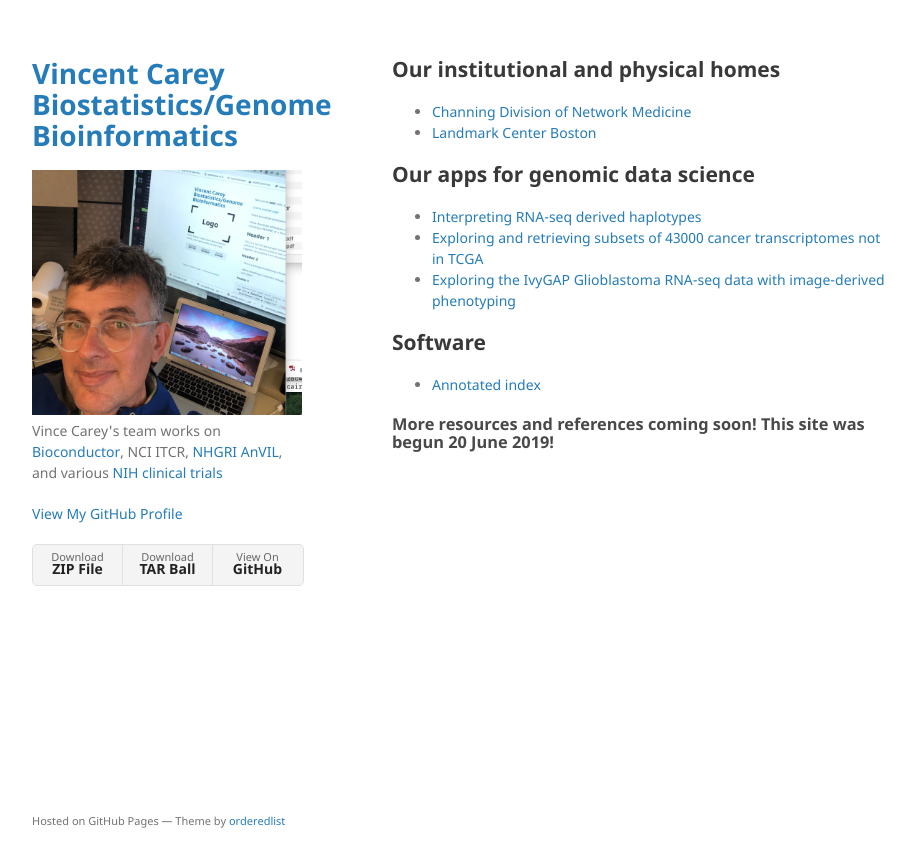
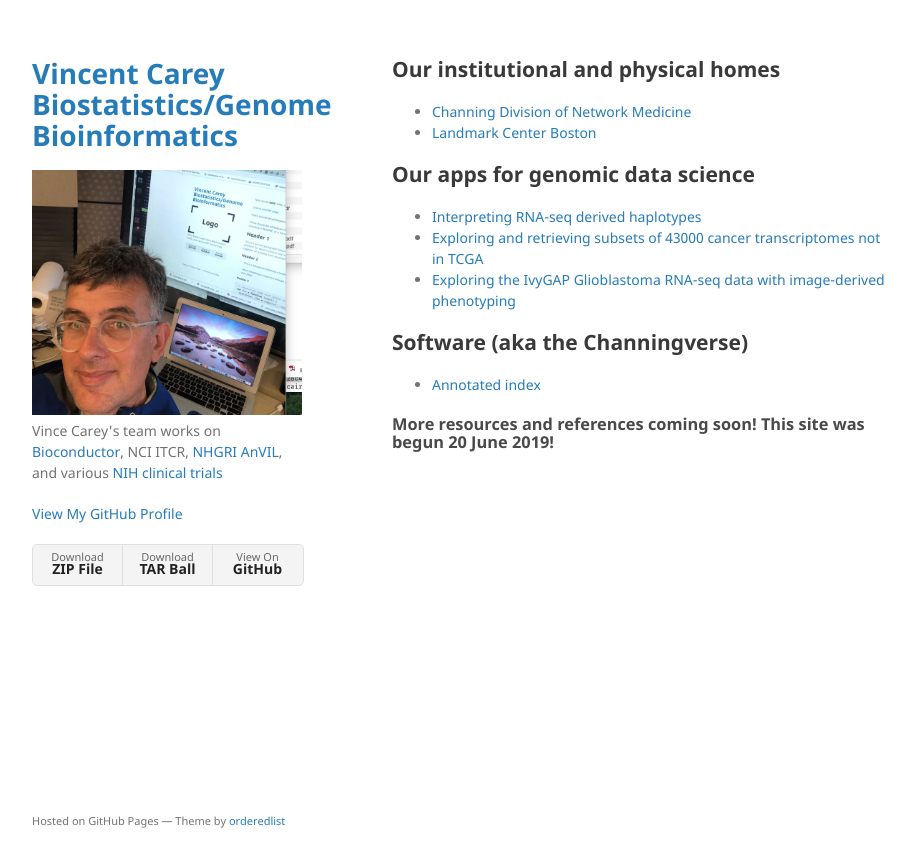
Before and after one commit to vjcitn/vjcitn.github.io, a Jekyll site: the page built from index.md, in a window 1280 px wide. Shown: the top 867 px of the page, without its empty margins (178-1093 px from the left). Built offline with Jekyll 4.4.1, drawn with Linux system fonts in a browser that asks for light colours; our own code applies the rules of GitHub Pages for plain Markdown files.

Commit message:
introducing Channingverse terminology

```diff
--- a/index.md
+++ b/index.md
@@ -13,7 +13,7 @@ layout: default
 * [Exploring and retrieving subsets of 43000 cancer transcriptomes not in TCGA](./ca43k.html)
 * [Exploring the IvyGAP Glioblastoma RNA-seq data with image-derived phenotyping](./ivygap.html)
 
-## Software
+## Software (aka the Channingverse)
 
 * [Annotated index](./chanPacks.html)
 
```
